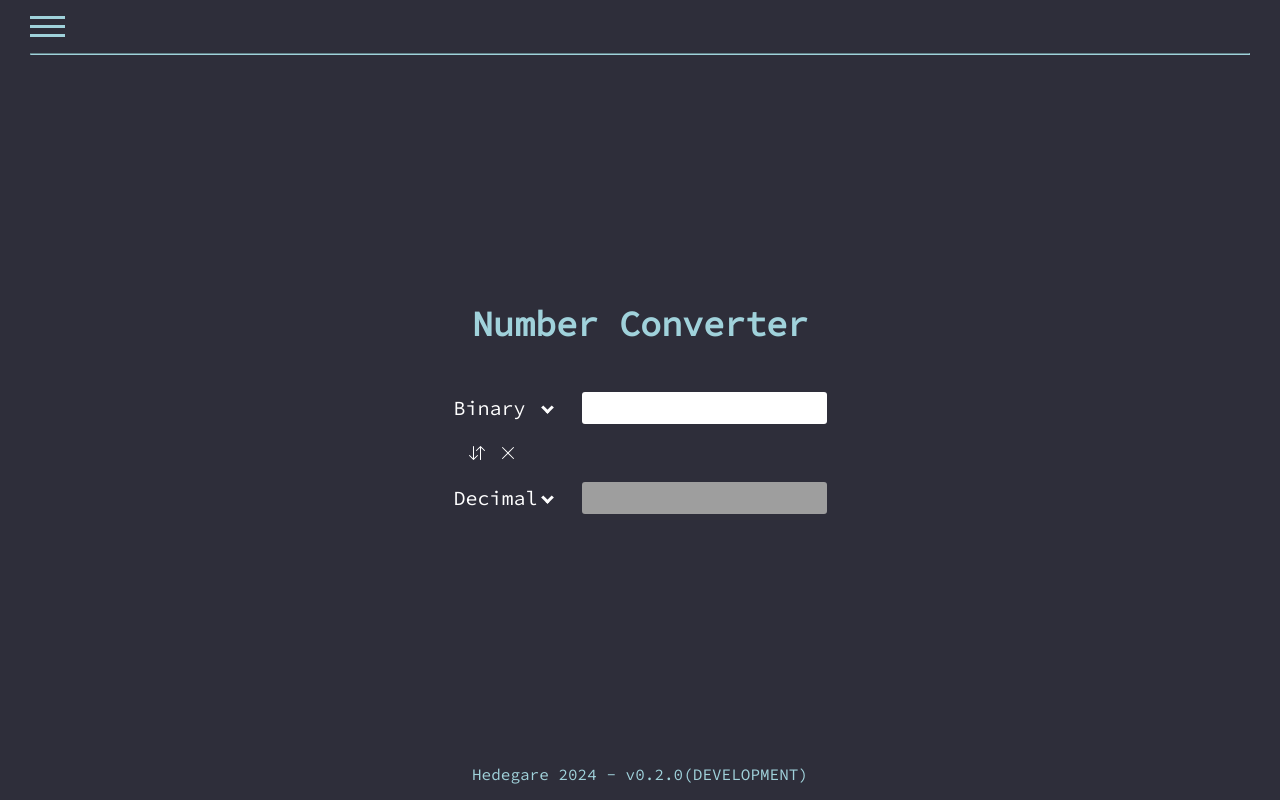
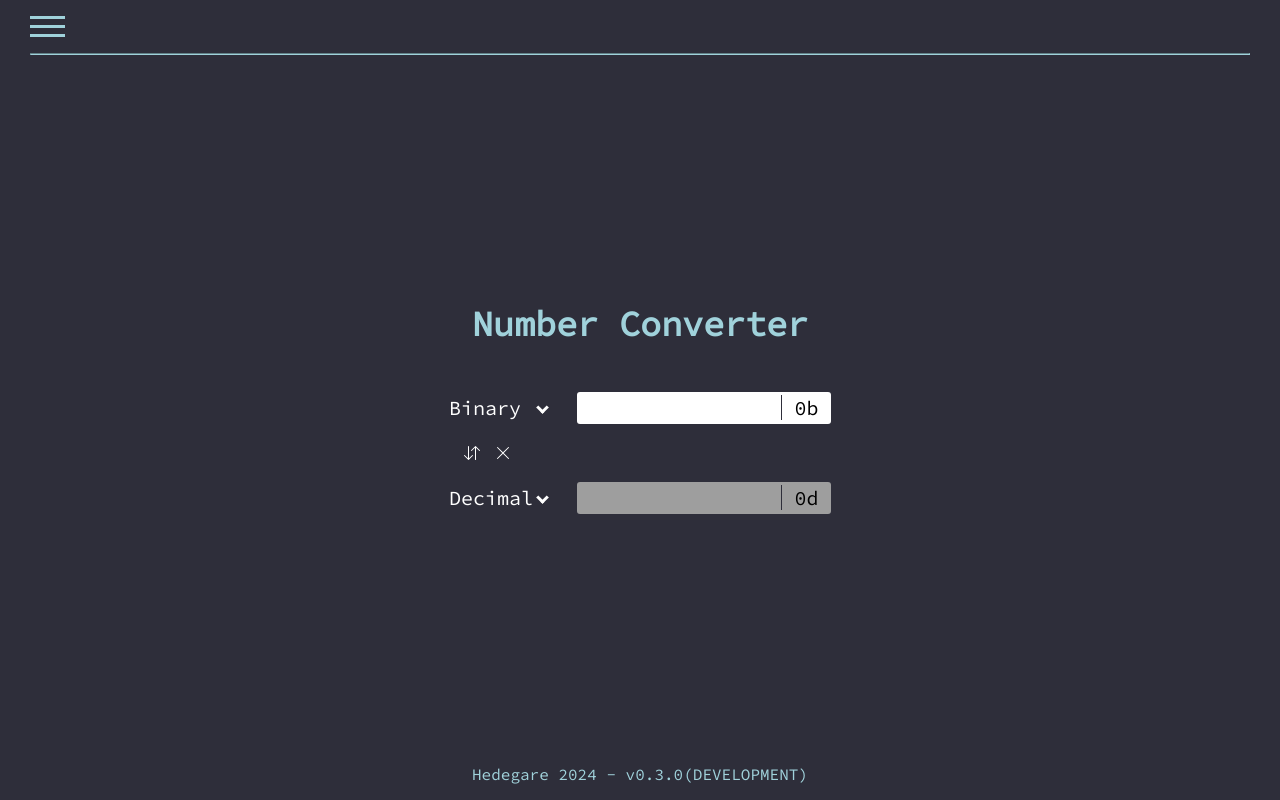
Before and after one commit to Hedevgare/conversion-tools, a Vue app: page / in a window 1280 px wide. Built offline with nearby package versions, Linux system fonts and the light colour scheme.

Commit message:
refactor: Add unit symbols
This commit adds unit symbols that are displayed in the input
component.

```diff
--- a/src/App.vue
+++ b/src/App.vue
@@ -2,7 +2,7 @@
 export default {
 	data() {
 		return {
-			appVersion: 'v0.2.0',
+			appVersion: 'v0.3.0',
 			isMenuOpen: false,
 		}
 	},
--- a/src/components/ConversionBlock.vue
+++ b/src/components/ConversionBlock.vue
@@ -27,7 +27,7 @@ export default {
             }
         },
         startConversion() {
-            let conversion = validateUnit(this.from, this.to, this.fromValue);
+            let conversion = validateUnit(this.from.unit, this.to.unit, this.fromValue);
             if (this.shouldRound) {
                 // Tests if the number converted has decimal part; if it has limits that part to 10 digits
                 conversion % 1 === 0 ? conversion : conversion = parseFloat(conversion.toFixed(10));
@@ -37,7 +37,8 @@ export default {
         setUnit(type, unit) {
             type === "from" ? this.from = unit : this.to = unit;
             if (this.from !== this.to) {
-                this.toValue = this.startConversion(this.fromValue);
+                // this.toValue = this.startConversion(this.fromValue);
+                this.validateInput();
             }
         },
         swapUnits() {
@@ -61,13 +62,13 @@ export default {
         <div class="flex flex-center conversion-block">
             <div class="relative">
                 <div class="flex unit-label" @click="() => this.$refs.dropdownFrom.toggle()">
-                    <p class="flex-1">{{ this.from }}</p>
+                    <p class="flex-1">{{ this.from.unit }}</p>
                     <i class="dropdown-arrow margin-left-5"></i>
                 </div>
                 <dropdown ref="dropdownFrom" :active="this.from" :units="this.units"
                     @set-unit="(unit) => setUnit('from', unit)" />
             </div>
-            <icon-input v-model="fromValue" name="fromValue" @input="validateInput" />
+            <icon-input v-model="fromValue" name="fromValue" @input="validateInput" :shorter="this.from.symbol" />
         </div>
         <div class="conversion-block conversion-icons">
             <img src="/swap.svg" title="Swap units" @click="swapUnits" />
@@ -76,13 +77,13 @@ export default {
         <div class="flex flex-center conversion-block">
             <div class="relative">
                 <div class="flex unit-label" @click="() => this.$refs.dropdownTo.toggle()">
-                    <p class="flex-1">{{ this.to }}</p>
+                    <p class="flex-1">{{ this.to.unit }}</p>
                     <i class="dropdown-arrow margin-left-5"></i>
                 </div>
                 <dropdown ref="dropdownTo" :active="this.to" :units="this.units"
                     @set-unit="(unit) => setUnit('to', unit)" />
             </div>
-            <icon-input v-model="toValue" :disabled="true" />
+            <icon-input v-model="toValue" :disabled="true" :shorter="this.to.symbol" />
         </div>
     </div>
 </template>
--- a/src/components/Dropdown.vue
+++ b/src/components/Dropdown.vue
@@ -20,6 +20,6 @@ export default {
 
 <template>
     <div v-if="show" class="dropdown">
-        <p v-for="unit in $props.units" :class="{'active-dropdown' : $props.active == unit}" @click="changeUnit(unit)">{{ unit }}</p>
+        <p v-for="unit in $props.units" :class="{'active-dropdown' : $props.active == unit.unit}" @click="changeUnit(unit)">{{ unit.unit }}</p>
     </div>
 </template>
--- a/src/components/Input.vue
+++ b/src/components/Input.vue
@@ -1,10 +1,57 @@
 <script>
 export default {
-    props: ['modelValue', 'disabled'],
+    props: ['modelValue', 'disabled', 'shorter'],
     emits: ['update:modelValue'],
+    computed: {
+        symbolContainer() {
+            return {
+                'input-symbol-container': true,
+                'disabled': this.disabled
+            }
+        },
+        symbolClasses() {
+            return {
+                'input-symbol': true,
+                'disabled': this.disabled
+            }
+        }
+    }
 }
 </script>
 
 <template>
-    <input :value="modelValue" @input="$emit('update:modelValue', $event.target.value)" :disabled="disabled" autocomplete="off" />
+    <div class="input-container">
+        <input :value="modelValue" @input="$emit('update:modelValue', $event.target.value)" :disabled="disabled"
+            autocomplete="off" />
+            <div :class="symbolContainer">
+                <p :class="symbolClasses">{{ $props.shorter }}</p>
+            </div>
+    </div>
 </template>
+
+<style scoped>
+.input-container {
+    display: flex;
+    flex-direction: row;
+    align-items: center;
+}
+
+.input-symbol-container {
+    width: 50px;
+    background-color: #ffffff;
+    padding: 3.5px 0;
+    border-top-right-radius: 3px;
+    border-bottom-right-radius: 3px;
+    text-align: center;
+}
+
+.input-symbol {
+    margin: 0;
+    border-left: 1px solid #2e2e3a;
+    color: #000000;
+}
+
+.disabled {
+    background-color: #9e9e9e;
+}
+</style>
--- a/src/pages/LengthConverter.vue
+++ b/src/pages/LengthConverter.vue
@@ -5,10 +5,18 @@ export default {
 		'conversion-block': ConversionBlock
 	},
 	data() {
+		const units = [
+			{ unit: 'Meters', symbol: 'm' },
+			{ unit: 'Millimeters', symbol: 'mm' },
+			{ unit: 'Centimeters', symbol: 'cm' },
+			{ unit: 'Kilometers', symbol: 'km' },
+			{ unit: 'Feet', symbol: 'ft' },
+			{ unit: 'Inches', symbol: 'in' }
+		];
 		return {
-			units: ['Meters', 'Millimeters', 'Centimeters', 'Kilometers', 'Feet', 'Inches'],
-			startFromUnit: 'Meters',
-			startToUnit: 'Feet'
+			units: units,
+			startFromUnit: units[0],
+			startToUnit: units[4]
 		}
 	}
 }
--- a/src/pages/NumberConverter.vue
+++ b/src/pages/NumberConverter.vue
@@ -5,10 +5,16 @@ export default {
 		'conversion-block': ConversionBlock
 	},
 	data() {
+		const units = [
+			{ unit: 'Binary', symbol: '0b' },
+			{ unit: 'Octal', symbol: '0o' },
+			{ unit: 'Decimal', symbol: '0d' },
+			{ unit: 'Hexadecimal', symbol: '0x' }
+		];
 		return {
-			units: ['Binary', 'Octal', 'Decimal', 'Hexadecimal'],
-			startFromUnit: 'Binary',
-			startToUnit: 'Decimal'
+			units: units,
+			startFromUnit: units[0],
+			startToUnit: units[2]
 		}
 	}
 }
--- a/src/pages/TemperatureConverter.vue
+++ b/src/pages/TemperatureConverter.vue
@@ -5,10 +5,15 @@ export default {
         'conversion-block': ConversionBlock
     },
     data() {
+        const units = [
+            { unit: 'Celsius', symbol: 'C' },
+            { unit: 'Fahrenheit', symbol: 'F' },
+            { unit: 'Kelvin', symbol: 'K' }
+        ];
         return {
-            units: ['Celsius', 'Fahrenheit', 'Kelvin'],
-            startFromUnit: 'Celsius',
-            startToUnit: 'Fahrenheit'
+            units: units,
+            startFromUnit: units[0],
+            startToUnit: units[1]
         }
     }
 }
--- a/src/pages/VolumeConverter.vue
+++ b/src/pages/VolumeConverter.vue
@@ -5,10 +5,15 @@ export default {
         'conversion-block': ConversionBlock
     },
     data() {
+        const units = [
+            { unit: 'Litres', symbol: 'L' },
+            { unit: 'Gallons', symbol: 'gal' },
+            // { unit: 'Cups', symbol: 'cup' }
+        ];
         return {
-            units: ['Litres', 'Gallons', 'Cups'],
-            startFromUnit: 'Litres',
-            startToUnit: 'Gallons'
+            units: units,
+            startFromUnit: units[0],
+            startToUnit: units[1]
         }
     }
 }
--- a/src/styles/main.css
+++ b/src/styles/main.css
@@ -25,8 +25,13 @@ img {
 
 input {
   border: none;
-  border-radius: 3px;
+  border-top-left-radius: 3px;
+  border-bottom-left-radius: 3px;
+  border-top-right-radius: 0;
+  border-bottom-right-radius: 0;
   height: 30px;
+  width: 200px;
+  font-size: 20px;
   text-align: center;
   border-color: gray;
   margin-left: 0;
@@ -38,7 +43,7 @@ input:disabled {
 }
 
 input:focus {
-  outline-color: #2e2e3a;
+  outline: none;
 }
 
 /* IDs */
```
